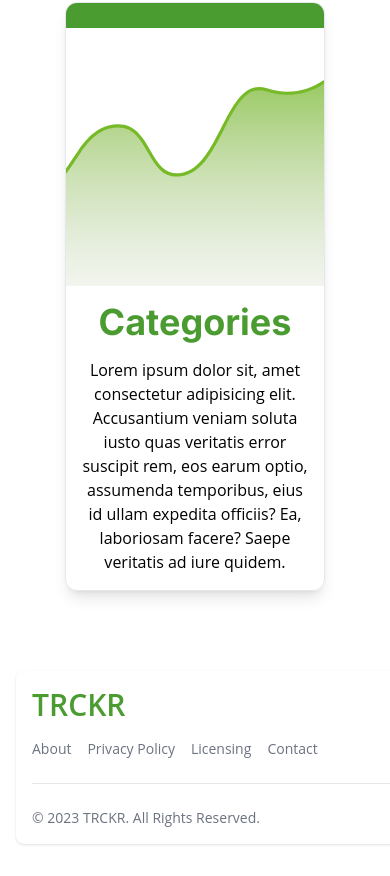
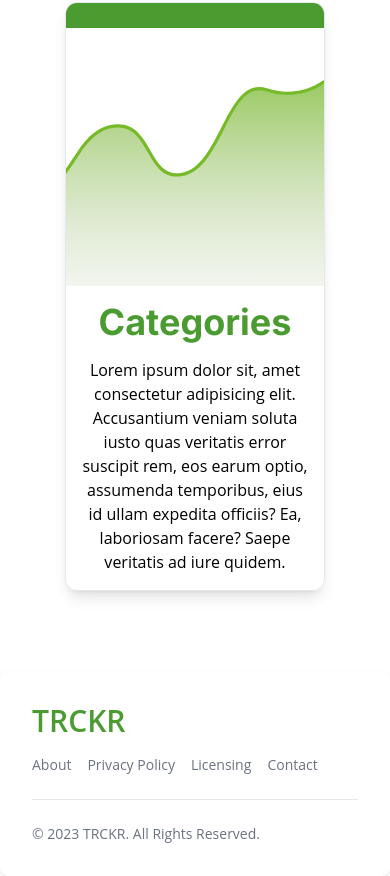
Before and after one commit to energized36/1800_202410_DTC08, a website with bundled scripts: page index.html in a window 390 px wide. Shown: the part 2037-2913 px from the top of the page. Built offline with nearby package versions, Linux system fonts and the light colour scheme; no server answers; a script that the page names is missing.

Commit message:
fix footer padding

```diff
--- a/texts/footer.html
+++ b/texts/footer.html
@@ -1,7 +1,7 @@
-<footer class="bg-white rounded-lg shadow dark:bg-gray-900 m-4 bottom-0 left-0 w-full">
+<footer class="bg-white rounded-lg shadow dark:bg-gray-900 p-4 w-full">
     <div class="w-full mx-auto p-4 md:py-8 xl:w-full">
         <div class="sm:flex sm:items-center sm:justify-between">
-            <a href="https://flowbite.com/" class="flex items-center mb-4 sm:mb-0 space-x-3 rtl:space-x-reverse">
+            <a href="index.html" class="flex items-center mb-4 sm:mb-0 space-x-3 rtl:space-x-reverse">
                 <span class="self-center text-3xl font-semibold  whitespace-nowrap dark:text-white text-green-main">TRCKR</span>
             </a>
             <ul class="flex flex-wrap items-center mb-6 text-sm font-medium text-gray-500 sm:mb-0 dark:text-gray-400">
@@ -20,6 +20,6 @@
             </ul>
         </div>
         <hr class="my-6 border-gray-200 sm:mx-auto  lg:my-8" />
-        <span class="block text-sm text-gray-500 sm:text-center">© 2023 <a href="https://flowbite.com/" class="hover:underline">TRCKR</a>. All Rights Reserved.</span>
+        <span class="block text-sm text-gray-500 sm:text-center">© 2023 <a href="index.html" class="hover:underline">TRCKR</a>. All Rights Reserved.</span>
     </div>
 </footer>
```
